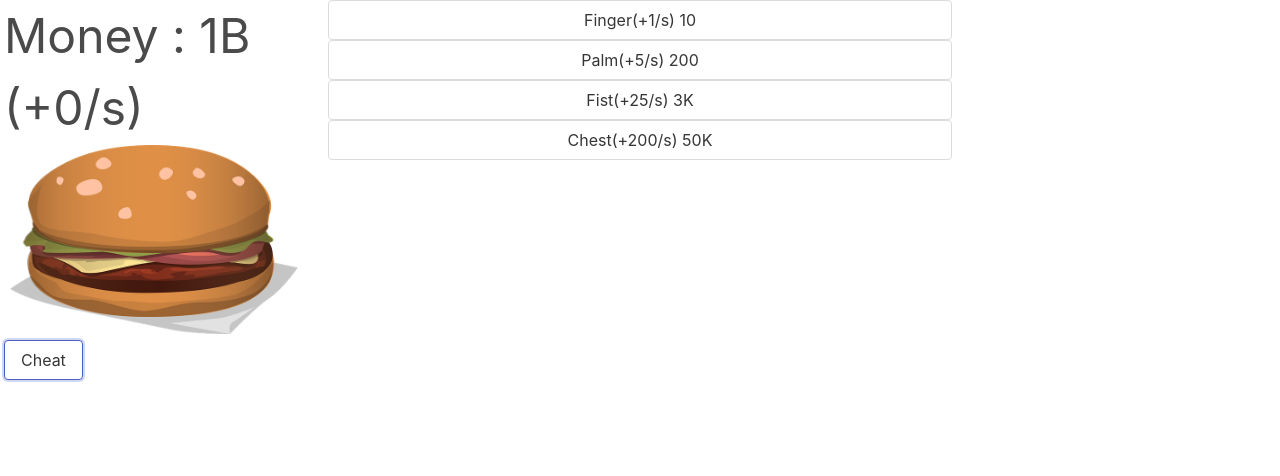
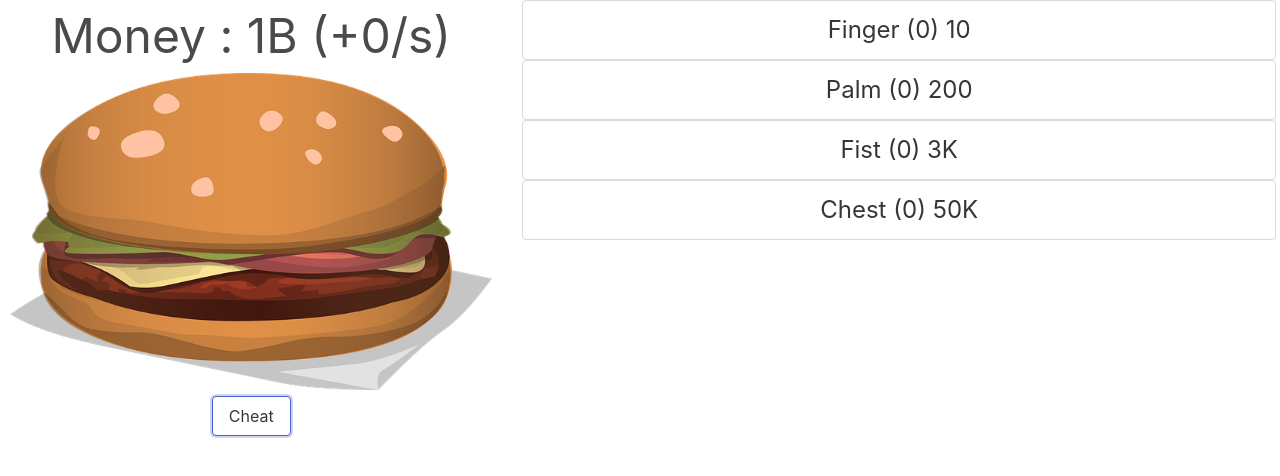
Before and after one commit to HellperKK/clicker-project, a React (Vite) app: page / in a window 1280 px wide. Both pictures are taken after a click on the button "Cheat". Shown: the top 476 px of the page. Built offline with nearby package versions, Linux system fonts and the light colour scheme.

Commit message:
update layout

```diff
--- a/src/App.tsx
+++ b/src/App.tsx
@@ -39,7 +39,7 @@ function App() {
   return (
     <>
       <div className="columns">
-        <div className="column is-one-quarter">
+        <div className="column is-two-fifths  has-text-centered">
           <p className="is-size-1">
             Money : {display.format(money)} (+
             {display.format(buildingsGain(buildings))}/s)
@@ -58,22 +58,22 @@ function App() {
             Cheat
           </button>
         </div>
-        <div className="column has-text-centered">
+        <div className="column">
           {buildings.map((building) => {
             const truePrice = buildingTruePrice(building);
             return (
               <div key={building.id}>
                 <HideElement minimalShow={buildingShowValue(building)}>
                   <button
-                    className="button max-width"
-                    title={building.desc}
+                    className="button max-width is-size-4"
+                    title={`${building.desc} (${building.moneyGain}/s)`}
                     disabled={money < truePrice}
                     onClick={() => {
                       dispatch(changeByAmount(Math.ceil(-truePrice)));
                       dispatch(buyBuilding(building));
                     }}
                   >
-                    {building.name}(+{building.moneyGain}/s){" "}
+                    {building.name} ({building.quantity}){" "}
                     {display.format(truePrice)}
                   </button>
                 </HideElement>
@@ -81,7 +81,6 @@ function App() {
             );
           })}
         </div>
-        <div className="column is-one-quarter"></div>
       </div>
       <div className="columns">
         <div className="column is-one-quarter"></div>
```
